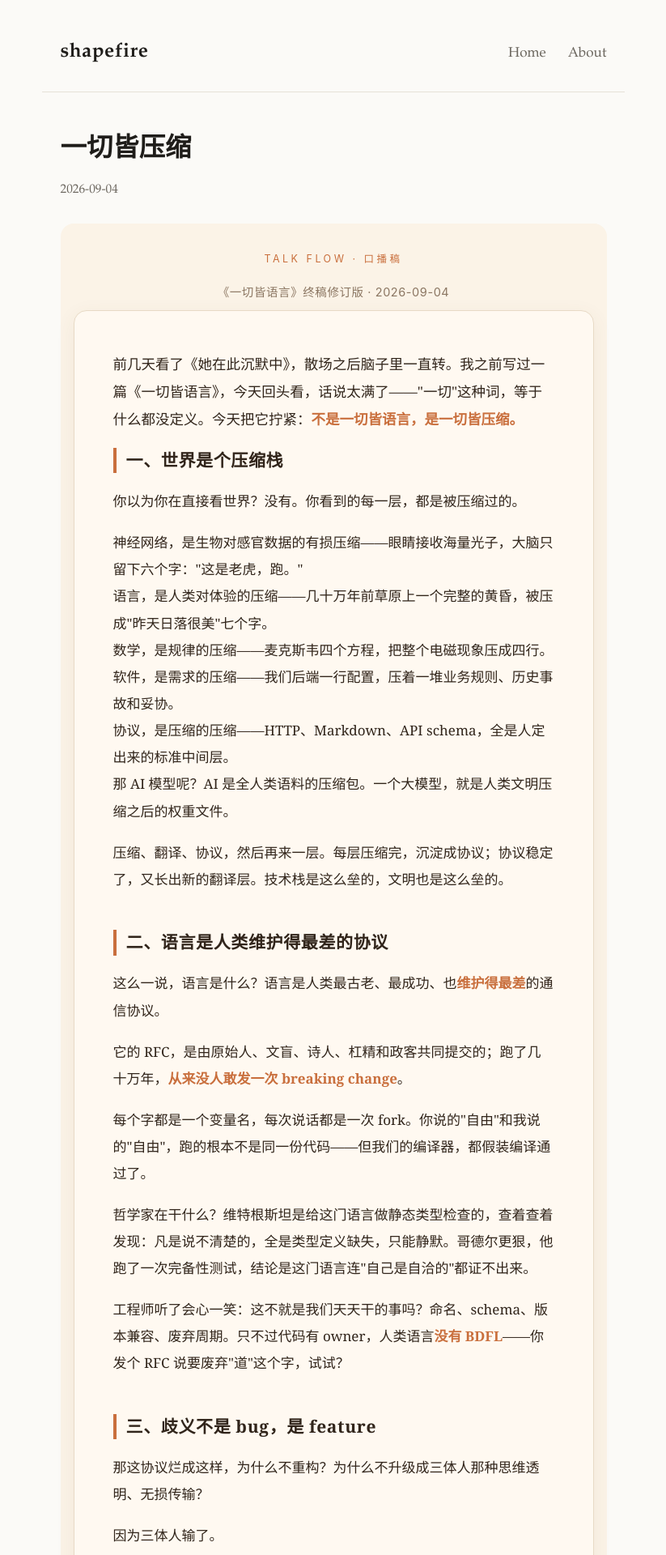
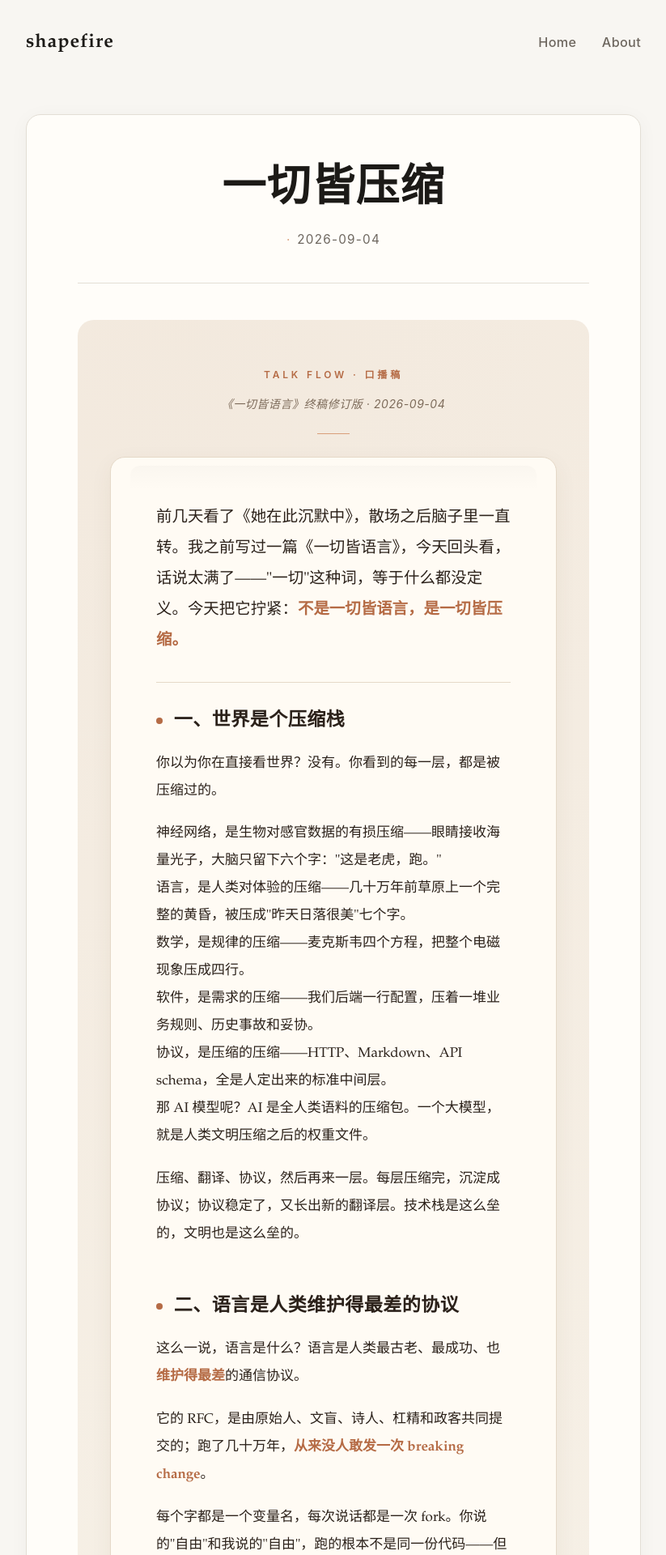
Before and after one commit to jangels/jangels.github.io, a Jekyll site: the page built from docs/_posts/2026-09-04-everything-is-compression.markdown, in a window 1280 px wide. Shown: the top 1920 px of the page at 81% size, without its empty margins (228-1051 px from the left). Built offline with Jekyll 4.4.1, drawn with Linux system fonts in a browser that asks for light colours.

Commit message:
Redesign site & essay-compress styling

```diff
--- a/docs/_posts/2026-09-04-everything-is-compression.markdown
+++ b/docs/_posts/2026-09-04-everything-is-compression.markdown
@@ -7,8 +7,10 @@ categories: essay
 
 <div class="essay-compress">
   <div class="page">
-    <p class="kicker">TALK FLOW · 口播稿</p>
-    <p class="subtitle">《一切皆语言》终稿修订版 · 2026-09-04</p>
+    <div class="masthead">
+      <p class="kicker">TALK FLOW · 口播稿</p>
+      <p class="subtitle">《一切皆语言》终稿修订版 · 2026-09-04</p>
+    </div>
 
     <article>
       <p class="lead">前几天看了《她在此沉默中》，散场之后脑子里一直转。我之前写过一篇《一切皆语言》，今天回头看，话说太满了——"一切"这种词，等于什么都没定义。今天把它拧紧：<strong>不是一切皆语言，是一切皆压缩。</strong></p>
--- a/docs/assets/css/style.css
+++ b/docs/assets/css/style.css
@@ -1,10 +1,14 @@
 :root {
-  --bg: #fbfaf7;
-  --fg: #1f1d1a;
-  --muted: #6b665e;
-  --accent: #9a6a4f;
-  --line: #e6e1d8;
-  --max: 720px;
+  --bg: #f8f6f2;
+  --fg: #1c1a17;
+  --muted: #6e675f;
+  --accent: #b56b45;
+  --accent-light: #d99e7a;
+  --line: #e3ded5;
+  --card: #fffdf9;
+  --max: 760px;
+  --sans: -apple-system, BlinkMacSystemFont, "PingFang SC", "Microsoft YaHei", "Noto Sans SC", sans-serif;
+  --serif: "Noto Serif SC", "Songti SC", "STSong", "Iowan Old Style", "Palatino Linotype", Georgia, "Times New Roman", serif;
 }
 
 * { box-sizing: border-box; }
@@ -15,176 +19,441 @@ body {
   margin: 0;
   background: var(--bg);
   color: var(--fg);
-  font-family: "Iowan Old Style", "Palatino Linotype", "Songti SC", Georgia, "Times New Roman", serif;
-  line-height: 1.7;
+  font-family: var(--serif);
+  line-height: 1.8;
   -webkit-font-smoothing: antialiased;
+  -moz-osx-font-smoothing: grayscale;
 }
 
-a { color: var(--accent); text-decoration: none; }
-a:hover { text-decoration: underline; }
+a {
+  color: var(--accent);
+  text-decoration: none;
+  border-bottom: 1px solid transparent;
+  transition: border-color 0.2s, color 0.2s;
+}
+a:hover { border-bottom-color: var(--accent-light); }
 
+/* ---- site header ---- */
 .site-header {
-  max-width: var(--max);
+  max-width: calc(var(--max) + 2.5rem);
   margin: 0 auto;
-  padding: 2.5rem 1.25rem 1.5rem;
+  padding: 1.75rem 1.25rem 1.25rem;
   display: flex;
   align-items: baseline;
   justify-content: space-between;
-  border-bottom: 1px solid var(--line);
 }
 
 .site-title {
-  font-size: 1.35rem;
-  font-weight: 600;
+  font-family: var(--serif);
+  font-size: 1.3rem;
+  font-weight: 700;
+  letter-spacing: 0.04em;
+  color: var(--fg);
+  border-bottom: none;
+}
+.site-title:hover { color: var(--accent); }
+
+.site-nav a {
+  margin-left: 1.5rem;
+  color: var(--muted);
+  font-family: var(--sans);
+  font-size: 0.9rem;
+  font-weight: 500;
   letter-spacing: 0.02em;
-  color: var(--fg);
+  border-bottom: 1px solid transparent;
+}
+.site-nav a:hover { color: var(--accent); border-bottom-color: var(--line); }
+
+/* ---- main ---- */
+.site-main {
+  max-width: calc(var(--max) + 2.5rem);
+  margin: 0 auto;
+  padding: 2.5rem 1.25rem 5rem;
 }
 
-.site-nav a { margin-left: 1.25rem; color: var(--muted); font-size: 0.95rem; }
-.site-nav a:hover { color: var(--accent); }
-
-.site-main {
-  max-width: var(--max);
+/* ---- footer ---- */
+.site-footer {
+  max-width: calc(var(--max) + 2.5rem);
   margin: 0 auto;
-  padding: 2.5rem 1.25rem 4rem;
+  padding: 2rem 1.25rem 3.5rem;
+  border-top: 1px solid var(--line);
+  color: var(--muted);
+  font-family: var(--sans);
+  font-size: 0.8rem;
+  letter-spacing: 0.02em;
 }
 
-.intro h1 { font-size: 2rem; margin: 0 0 0.5rem; }
-.intro p { color: var(--fg); }
+/* ---- home ---- */
+.intro h1 {
+  font-size: clamp(2rem, 6vw, 2.75rem);
+  line-height: 1.25;
+  margin: 0 0 0.75rem;
+  font-weight: 700;
+  letter-spacing: 0.01em;
+}
+.intro p {
+  color: var(--fg);
+  font-size: 1.05rem;
+  line-height: 1.8;
+}
+.intro a { font-weight: 500; }
 
-.posts { margin-top: 3rem; }
+.posts { margin-top: 3.5rem; }
 .posts h2 {
-  font-size: 1.1rem;
+  font-family: var(--sans);
+  font-size: 0.85rem;
   text-transform: uppercase;
-  letter-spacing: 0.08em;
+  letter-spacing: 0.12em;
   color: var(--muted);
   border-bottom: 1px solid var(--line);
-  padding-bottom: 0.5rem;
+  padding-bottom: 0.65rem;
+  font-weight: 600;
 }
 
-.post-list { list-style: none; padding: 0; margin: 1.5rem 0 0; }
+.post-list {
+  list-style: none;
+  padding: 0;
+  margin: 1.25rem 0 0;
+}
 .post-list li {
   display: flex;
   align-items: baseline;
   justify-content: space-between;
-  padding: 0.6rem 0;
+  padding: 0.85rem 0;
   border-bottom: 1px dashed var(--line);
+  transition: background 0.15s;
 }
-.post-link { font-size: 1.05rem; }
-.post-list time { color: var(--muted); font-size: 0.85rem; }
+.post-list li:hover { background: rgba(0,0,0,0.015); }
+.post-link {
+  font-size: 1.05rem;
+  font-weight: 500;
+  border-bottom: none;
+}
+.post-link:hover { color: var(--accent); }
+.post-list time {
+  color: var(--muted);
+  font-family: var(--sans);
+  font-size: 0.8rem;
+  margin-left: 1rem;
+  flex-shrink: 0;
+}
 
-.post-header { margin-bottom: 1.5rem; }
-.post-title { font-size: 1.8rem; margin: 0 0 0.25rem; }
-.post-date { color: var(--muted); font-size: 0.85rem; }
-.post-content h2 { margin-top: 2rem; }
+/* ---- page/post article ---- */
+article.post, article.page {
+  background: var(--card);
+  border: 1px solid var(--line);
+  border-radius: 18px;
+  padding: clamp(2rem, 5vw, 3.5rem);
+  box-shadow: 0 4px 24px rgba(60,50,30,0.04);
+}
+
+/* ---- post header ---- */
+.post-header {
+  text-align: center;
+  margin-bottom: 2.5rem;
+  padding-bottom: 2rem;
+  border-bottom: 1px solid var(--line);
+}
+.post-title {
+  font-size: clamp(2rem, 7vw, 3rem);
+  line-height: 1.15;
+  margin: 0 0 0.75rem;
+  font-weight: 700;
+  letter-spacing: 0.02em;
+}
+.post-date {
+  color: var(--muted);
+  font-family: var(--sans);
+  font-size: 0.85rem;
+  letter-spacing: 0.08em;
+  text-transform: uppercase;
+}
+.post-date::before {
+  content: "·";
+  margin-right: 0.5em;
+  color: var(--accent-light);
+}
+
+/* ---- post content base ---- */
+.post-content {
+  font-size: 1.05rem;
+  line-height: 1.85;
+}
+.post-content p { margin: 1.1em 0; }
+.post-content h2 {
+  font-size: 1.35rem;
+  margin: 2.2em 0 0.9em;
+  font-weight: 700;
+  line-height: 1.35;
+  letter-spacing: 0.01em;
+}
+.post-content h3 {
+  font-size: 1.15rem;
+  margin: 1.8em 0 0.6em;
+  font-weight: 700;
+}
+.post-content ul, .post-content ol {
+  margin: 1.1em 0;
+  padding-left: 1.5em;
+}
+.post-content li { margin: 0.35em 0; }
+.post-content blockquote {
+  margin: 1.8em 0;
+  padding: 0.5em 0 0.5em 1.25em;
+  border-left: 3px solid var(--accent-light);
+  color: var(--muted);
+  font-style: italic;
+}
+.post-content strong { font-weight: 700; color: var(--fg); }
 .post-content pre {
-  background: #f1ede4;
+  background: #f3eee6;
   padding: 1rem;
-  border-radius: 6px;
+  border-radius: 10px;
   overflow-x: auto;
+  font-size: 0.9em;
+  border: 1px solid var(--line);
 }
-.post-content code { font-family: "SFMono-Regular", Consolas, monospace; font-size: 0.9em; }
+.post-content code {
+  font-family: "SFMono-Regular", Consolas, monospace;
+  font-size: 0.88em;
+  background: rgba(181,107,69,0.08);
+  padding: 0.15em 0.35em;
+  border-radius: 4px;
+}
+.post-content pre code { background: transparent; padding: 0; }
 
 .muted { color: var(--muted); }
 
-.site-footer {
-  max-width: var(--max);
-  margin: 0 auto;
-  padding: 2rem 1.25rem 3rem;
-  border-top: 1px solid var(--line);
-  color: var(--muted);
-  font-size: 0.85rem;
+/* ---- 一切皆压缩 · 终稿 专用样式 (scoped to .essay-compress) ---- */
+.essay-compress {
+  --e-bg: #f6f0e6;
+  --e-card: #fffbf4;
+  --e-ink: #2b211a;
+  --e-ink-soft: #7d6b5a;
+  --e-accent: #b56b45;
+  --e-accent-light: #d99e7a;
+  --e-green: #6e8a6a;
+  --e-line: #e5d9c8;
+  --e-serif: "Noto Serif SC", "Songti SC", "STSong", "Iowan Old Style", "Palatino Linotype", Georgia, "Times New Roman", serif;
+  --e-sans: -apple-system, BlinkMacSystemFont, "PingFang SC", "Microsoft YaHei", "Noto Sans SC", sans-serif;
+
+  background:
+    radial-gradient(circle at 20% 0%, rgba(181,107,69,0.05) 0%, transparent 42%),
+    radial-gradient(circle at 80% 100%, rgba(110,138,106,0.05) 0%, transparent 42%),
+    var(--e-bg);
+  color: var(--e-ink);
+  font-family: var(--e-serif);
+  line-height: 2;
+  font-size: 17px;
+  padding: clamp(28px, 6vw, 56px) clamp(14px, 4vw, 40px);
+  border-radius: 20px;
+  margin: 0 0 2rem;
+  position: relative;
 }
 
-/* ---- 一切皆压缩 · 终稿 专用样式 (scoped to .essay-compress) ---- */
-.essay-compress {
-  --e-bg: #FBF3E7;
-  --e-card: #FFF9F1;
-  --e-ink: #31251B;
-  --e-ink-soft: #8B7662;
-  --e-accent: #C96F3D;
-  --e-green: #7E9F7A;
-  --e-line: #E8DAC6;
-  --e-serif: "Noto Serif SC", "Songti SC", "SimSun", Georgia, "Times New Roman", serif;
-  --e-sans: -apple-system, BlinkMacSystemFont, "PingFang SC", "Microsoft YaHei", sans-serif;
+.essay-compress * { box-sizing: border-box; }
 
-  background: var(--e-bg);
-  color: var(--e-ink);
-  font-family: var(--e-serif);
-  line-height: 1.95;
-  font-size: 17px;
-  padding: 32px 16px 56px;
-  border-radius: 16px;
-  margin: 1rem 0 2rem;
+.essay-compress .page {
+  max-width: 700px;
+  margin: 0 auto;
 }
-.essay-compress * { box-sizing: border-box; }
-.essay-compress .page { max-width: 720px; margin: 0 auto; }
+
+/* masthead */
+.essay-compress .masthead {
+  text-align: center;
+  margin-bottom: 28px;
+  position: relative;
+}
+.essay-compress .masthead::after {
+  content: "";
+  display: block;
+  width: 40px;
+  height: 1px;
+  background: var(--e-accent-light);
+  margin: 22px auto 0;
+}
 .essay-compress .kicker {
   font-family: var(--e-sans);
-  font-size: 12.5px;
-  letter-spacing: 0.28em;
+  font-size: 12px;
+  letter-spacing: 0.32em;
   color: var(--e-accent);
-  margin: 0 0 14px;
-  text-align: center;
+  margin: 0 0 10px;
+  text-transform: uppercase;
+  font-weight: 600;
 }
 .essay-compress .subtitle {
   color: var(--e-ink-soft);
-  font-size: 14.5px;
-  margin: 0 0 8px;
-  text-align: center;
+  font-size: 14px;
+  margin: 0;
   font-family: var(--e-sans);
   letter-spacing: 0.04em;
+  font-style: italic;
 }
+
+/* article card */
 .essay-compress article {
   background: var(--e-card);
   border: 1px solid var(--e-line);
-  border-radius: 16px;
-  padding: clamp(26px, 5vw, 48px);
-  box-shadow: 0 6px 24px rgba(120, 90, 50, 0.07);
+  border-radius: 18px;
+  padding: clamp(30px, 6vw, 56px);
+  box-shadow:
+    0 1px 1px rgba(90,70,40,0.03),
+    0 8px 28px rgba(90,70,40,0.06);
+  position: relative;
 }
+
+.essay-compress article::before {
+  content: "";
+  position: absolute;
+  top: 10px;
+  left: 24px;
+  right: 24px;
+  height: 30px;
+  background: linear-gradient(to bottom, rgba(0,0,0,0.02), transparent);
+  border-radius: 12px 12px 0 0;
+  pointer-events: none;
+}
+
 .essay-compress article > p:first-of-type { margin-top: 0; }
+
+/* lead / opening paragraph */
+.essay-compress .lead {
+  font-size: 1.08rem;
+  line-height: 1.95;
+  color: var(--e-ink);
+  margin-bottom: 1.6em;
+  padding-bottom: 1.6em;
+  border-bottom: 1px solid var(--e-line);
+}
+.essay-compress .lead strong {
+  color: var(--e-accent);
+  font-weight: 700;
+}
+
+/* headings */
 .essay-compress h2 {
-  font-size: 21px;
-  margin: 2.2em 0 0.8em;
-  padding-left: 12px;
-  border-left: 4px solid var(--e-accent);
-  line-height: 1.5;
-  letter-spacing: 0.03em;
+  font-size: 1.28rem;
+  line-height: 1.45;
+  margin: 2.4em 0 0.85em;
+  padding: 0;
+  border: none;
+  font-weight: 700;
+  letter-spacing: 0.02em;
+  display: flex;
+  align-items: baseline;
+  gap: 0.6em;
 }
-.essay-compress h2:first-of-type { margin-top: 0.4em; }
-.essay-compress p { margin: 1.05em 0; }
-.essay-compress strong { color: var(--e-accent); font-weight: 700; }
-.essay-compress .lead { font-size: 17.5px; }
+.essay-compress h2::before {
+  content: "";
+  display: inline-block;
+  width: 8px;
+  height: 8px;
+  border-radius: 50%;
+  background: var(--e-accent);
+  flex-shrink: 0;
+  transform: translateY(-2px);
+}
+.essay-compress h2:first-of-type { margin-top: 0.2em; }
+
+.essay-compress h3 {
+  font-size: 1.1rem;
+  margin: 1.8em 0 0.7em;
+  color: var(--e-ink-soft);
+  font-weight: 700;
+}
+
+/* paragraphs & lists */
+.essay-compress p { margin: 1.1em 0; }
+.essay-compress p + p { margin-top: 1em; }
+
+.essay-compress ul, .essay-compress ol {
+  margin: 1.2em 0;
+  padding-left: 1.6em;
+}
+.essay-compress li { margin: 0.55em 0; }
+
+/* emphasized text */
+.essay-compress strong {
+  color: var(--e-accent);
+  font-weight: 700;
+}
+.essay-compress em {
+  color: var(--e-ink-soft);
+  font-style: italic;
+}
+
+/* loop cards */
 .essay-compress .loop {
-  background: var(--e-bg);
+  background: #fdf8f0;
   border: 1px solid var(--e-line);
+  border-left: 4px solid var(--e-green);
   border-radius: 12px;
-  padding: 14px 18px;
-  margin: 14px 0;
+  padding: 18px 22px;
+  margin: 18px 0;
+  box-shadow: 0 2px 8px rgba(90,70,40,0.03);
+  transition: transform 0.2s, box-shadow 0.2s;
+}
+.essay-compress .loop:hover {
+  transform: translateY(-2px);
+  box-shadow: 0 6px 16px rgba(90,70,40,0.06);
 }
 .essay-compress .loop b {
   font-family: var(--e-sans);
   color: var(--e-green);
-  font-size: 14.5px;
-  letter-spacing: 0.06em;
+  font-size: 13.5px;
+  letter-spacing: 0.08em;
+  text-transform: uppercase;
+  display: block;
+  margin-bottom: 6px;
+  font-weight: 700;
 }
-.essay-compress .loop p { margin: 6px 0 0; font-size: 16px; }
+.essay-compress .loop p {
+  margin: 0;
+  font-size: 16px;
+  line-height: 1.9;
+}
+
+/* closing */
 .essay-compress .closing {
-  margin-top: 2.4em;
-  padding-top: 1.6em;
-  border-top: 1px dashed var(--e-line);
+  margin-top: 2.8em;
+  padding: 2em 0 0;
+  border-top: 1px solid var(--e-line);
 }
+.essay-compress .closing p { margin: 0.85em 0; }
+.essay-compress .closing p:first-of-type { margin-top: 0; }
+
+/* signoff */
 .essay-compress .signoff {
   text-align: right;
   color: var(--e-ink-soft);
   font-family: var(--e-sans);
-  font-size: 13.5px;
-  margin-top: 2em;
+  font-size: 13px;
+  margin-top: 2.4em;
+  letter-spacing: 0.04em;
+  font-style: italic;
 }
-.essay-compress a { color: var(--e-accent); }
-.essay-compress ::selection { background: rgba(201, 111, 61, 0.18); }
 
+/* selection */
+.essay-compress ::selection { background: rgba(181, 107, 69, 0.16); }
+
+@media (max-width: 600px) {
+  .essay-compress { font-size: 16px; border-radius: 14px; }
+  .essay-compress article { border-radius: 14px; padding: 24px 20px; }
+  .essay-compress .kicker { letter-spacing: 0.2em; }
+  .essay-compress h2 { font-size: 1.15rem; gap: 0.45em; }
+}
+
+/* ---- small screen global ---- */
 @media (max-width: 480px) {
-  .essay-compress { font-size: 16px; padding: 24px 12px 40px; }
-  .essay-compress article { border-radius: 12px; }
+  html { font-size: 17px; }
+  .site-header {
+    padding: 1.25rem 1rem 1rem;
+    flex-direction: column;
+    align-items: flex-start;
+    gap: 0.5rem;
+  }
+  .site-nav a { margin-left: 0; margin-right: 1rem; }
+  .site-main { padding: 1.75rem 1rem 4rem; }
+  article.post, article.page { padding: 1.5rem; border-radius: 14px; }
+  .post-header { margin-bottom: 1.75rem; padding-bottom: 1.5rem; }
 }
```
